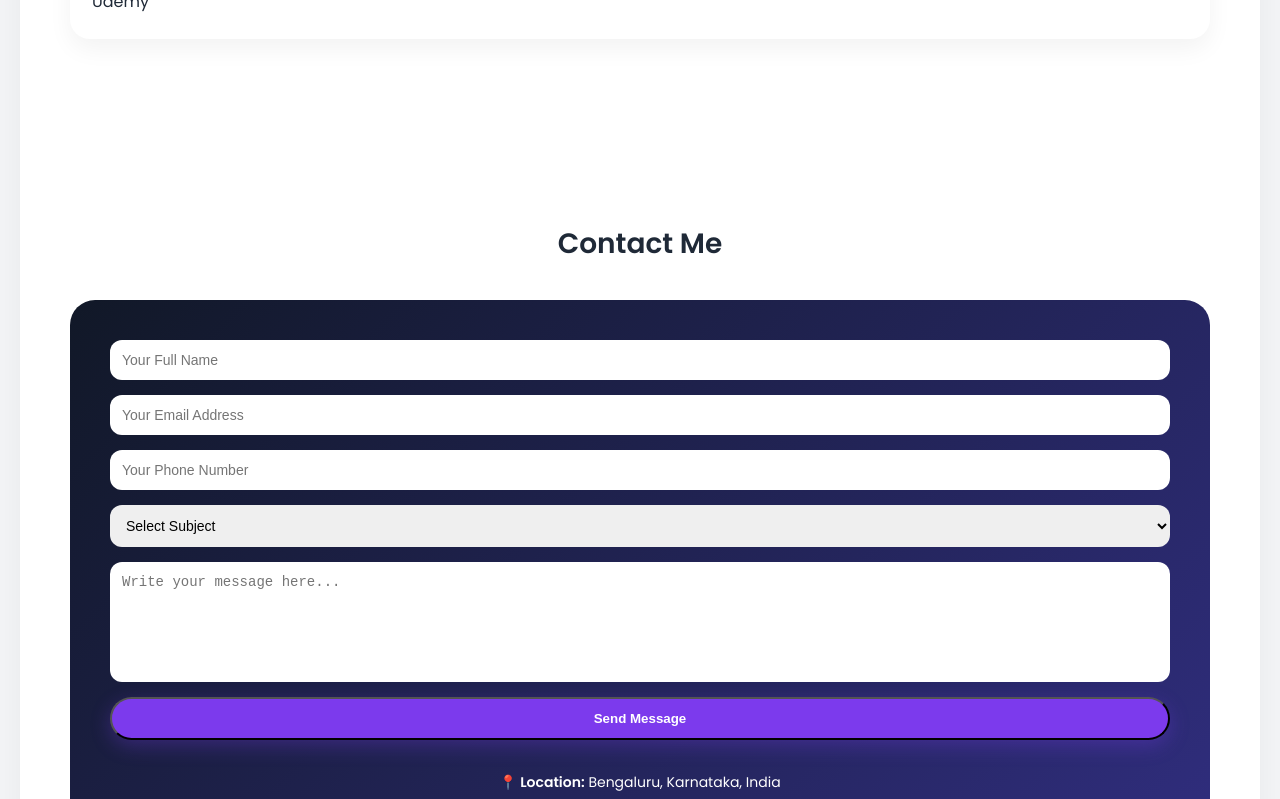
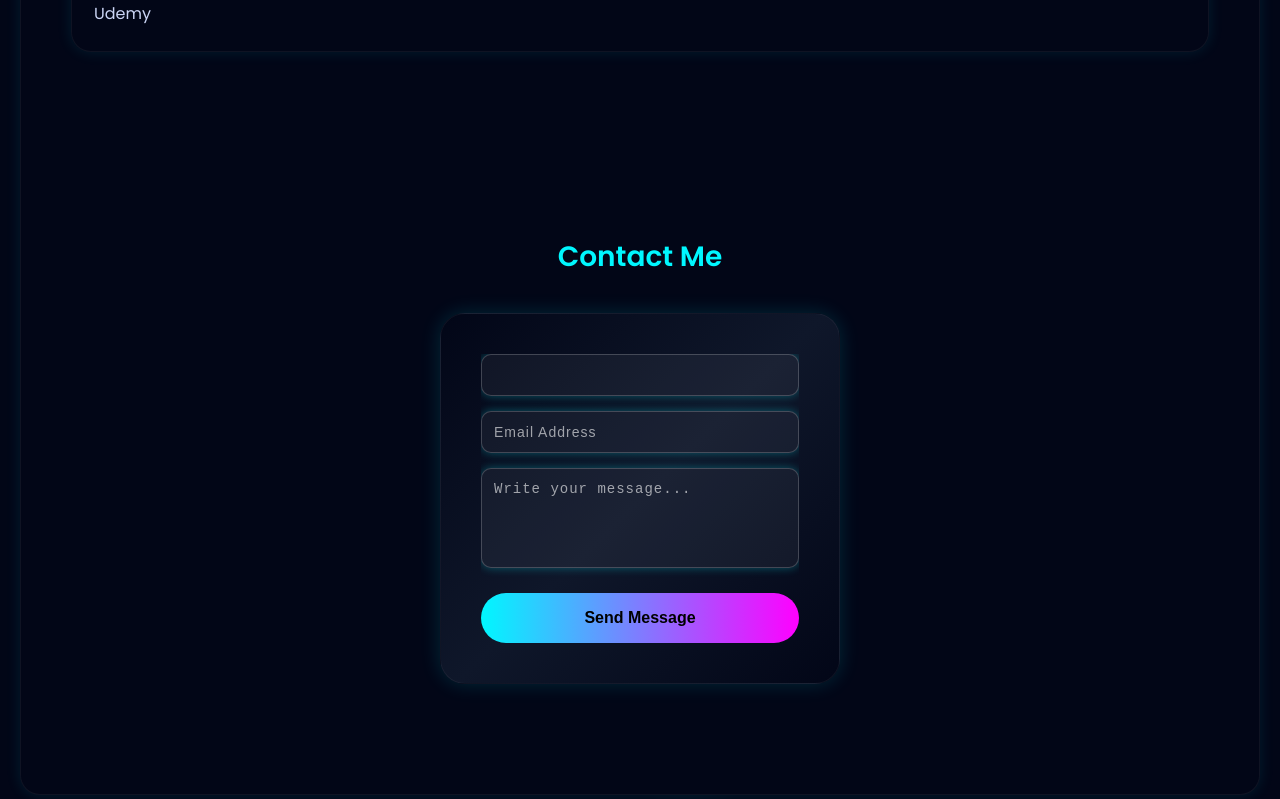
Before and after one commit to 25bcyc25-ship-it/portfolio-fullstack, a plain HTML site: page index.html in a window 1280 px wide. Shown: the part 2481-3280 px from the top of the page. Drawn offline with nearby package versions, Linux system fonts and the light colour scheme.

Commit message:
Refactor contact form with new design and styles

```diff
--- a/index.html
+++ b/index.html
@@ -11,11 +11,11 @@
 <style>
 
 :root{
---primary:#7c3aed;
---secondary:#a78bfa;
---dark:#111827;
---bg:#f3f4f6;
---text:#1f2937;
+--primary:#00f7ff;
+--secondary:#ff00ff;
+--dark:#0f172a;
+--bg:#020617;
+--text:#e2e8f0;
 }
 
 *{margin:0;padding:0;box-sizing:border-box;}
@@ -28,7 +28,7 @@ color:var(--text);
 
 /* NAV */
 nav{
-background:rgba(255,255,255,0.8);
+background:rgba(2,6,23,0.8);
 backdrop-filter:blur(10px);
 padding:15px 30px;
 display:flex;
@@ -36,7 +36,7 @@ justify-content:space-between;
 position:fixed;
 width:100%;
 top:0;
-box-shadow:0 4px 20px rgba(0,0,0,0.05);
+box-shadow:0 0 20px rgba(0,247,255,0.2);
 z-index:100;
 }
 
@@ -56,7 +56,7 @@ color:var(--primary);
 .hero{
 padding:140px 20px 80px;
 text-align:center;
-background:linear-gradient(135deg,#ede9fe,#ddd6fe,#c4b5fd);
+background:linear-gradient(135deg,#020617,#0f172a,#1e293b);
 }
 
 .hero h1{
@@ -83,13 +83,17 @@ font-size:16px;
 .btn{
 display:inline-block;
 padding:12px 28px;
-background:var(--primary);
-color:white;
+background:linear-gradient(90deg,#00f7ff,#ff00ff);
+color:black;
 border-radius:30px;
 text-decoration:none;
 font-weight:600;
 transition:0.3s;
-box-shadow:0 6px 20px rgba(124,58,237,0.3);
+}
+
+.btn:hover{
+box-shadow:0 0 15px #00f7ff;
+transform:translateY(-3px);
 }
 
 .btn:hover{
@@ -107,25 +111,28 @@ text-align:center;
 font-size:28px;
 margin-bottom:30px;
 font-weight:600;
+color:#00f7ff;
 }
 
 /* ABOUT */
 .about-box{
-background:white;
+background:#020617;
+border-radius:20px;
+box-shadow:0 0 15px rgba(0,247,255,0.1);
+border:1px solid rgba(255,255,255,0.05);
 padding:30px;
-border-radius:20px;
-box-shadow:0 10px 30px rgba(0,0,0,0.05);
 line-height:1.9;
 }
 
 /* SKILLS */
 .skill{
 display:inline-block;
-background:white;
+background:#020617;
 padding:10px 18px;
 margin:8px;
 border-radius:30px;
-box-shadow:0 5px 15px rgba(0,0,0,0.05);
+box-shadow:0 0 10px rgba(0,247,255,0.1);
+border:1px solid rgba(255,255,255,0.05);
 transition:0.3s;
 }
 
@@ -137,26 +144,40 @@ transform:scale(1.05);
 
 /* CERTIFICATIONS */
 .cert-card{
-background:white;
+background:#020617;
 padding:22px;
 margin-bottom:18px;
 border-radius:20px;
-box-shadow:0 10px 25px rgba(0,0,0,0.05);
+box-shadow:0 0 15px rgba(0,247,255,0.1);
+border:1px solid rgba(255,255,255,0.05);
+color:#e2e8f0;
 transition:0.3s;
+}
+.cert-card h3{
+color:#00f7ff;
+}
+
+.cert-card p{
+color:#cbd5f5;
 }
 
 .cert-card:hover{
-transform:translateY(-5px);
+transform:translateY(-8px);
+box-shadow:0 0 20px #00f7ff;
+}
+.cert-card{
+backdrop-filter:blur(10px);
 }
 
 /* CONTACT */
 .contact-box{
-background:linear-gradient(135deg,#111827,#312e81);
-color:white;
+background: linear-gradient(135deg, #020617, #0f172a, #020617);
+border-radius:25px;
 padding:40px;
-border-radius:25px;
-text-align:center;
-line-height:1.9;
+box-shadow:0 0 20px rgba(0,247,255,0.15);
+border:1px solid rgba(255,255,255,0.05);
+max-width:400px;
+margin:auto;
 }
 
 /* FOOTER */
@@ -194,7 +215,119 @@ margin-top:20px;
 font-size:14px;
 line-height:1.8;
 }
+/* ===== MINIMAL CONTACT UI ===== */
 
+.contact-wrapper {
+  text-align: center;
+}
+
+.contact-card {
+  background: transparent;
+  box-shadow: none;
+  position: relative;
+  overflow: hidden;
+}
+
+.contact-card::before {
+  content: "";
+  position: absolute;
+  inset: -2px;
+  border-radius: 22px;
+  background: linear-gradient(45deg, #00f7ff, #ff00ff, #00f7ff);
+  z-index: -1;
+  animation: borderGlow 4s linear infinite;
+}
+
+@keyframes borderGlow {
+  0% { filter: hue-rotate(0deg); }
+  100% { filter: hue-rotate(360deg); }
+}
+
+.contact-card form {
+  display: flex;
+  flex-direction: column;
+  gap: 15px;
+}
+
+.contact-card input,
+.contact-card textarea{
+  width:100%;
+  padding:12px;
+  border-radius:10px;
+  border:1px solid rgba(255,255,255,0.2);
+  background:rgba(255,255,255,0.05);
+  color:#ffffff;
+  font-size:14px;
+  box-shadow: 0 0 10px rgba(0,247,255,0.3);
+  transition: all 0.3s ease;
+}
+
+.contact-card input::placeholder,
+.contact-card textarea::placeholder {
+  color: rgba(255,255,255,0.6);
+  letter-spacing: 1px;
+}
+
+.contact-card input:focus,
+.contact-card textarea:focus{
+  border-color:#00f7ff;
+  box-shadow:
+  0 0 5px #00f7ff,
+  0 0 15px rgba(0, 247, 255, 0.6),
+  inset 0 0 5px rgba(0, 247, 255, 0.3);
+  outline:none;
+  transform: scale(0.90);
+}
+
+.contact-card textarea {
+  min-height: 100px;
+  resize: none;
+}
+
+.contact-card button{
+  width: 100%;          /* 👈 ADD HERE */
+  padding: 16px;        /* 👈 ADD HERE */
+  font-size: 16px;      /* 👈 ADD HERE */
+  margin-top: 10px;     /* 👈 ADD HERE */
+
+  background:linear-gradient(90deg,#00f7ff,#ff00ff);
+  border:none;
+  color:black;
+  font-weight:bold;
+  border-radius:30px;
+  transition:0.3s;
+}
+
+.contact-card button:hover{
+  transform: scale(0.90);
+box-shadow: 0 0 20px #ff00ff;
+}
+.contact-card button:active {
+  transform: scale(0.95);
+}
+/* ===== PREMIUM CONTACT GLOW BORDER ===== */
+.contact-box {
+  position: relative;
+  overflow: visible;
+}
+
+.contact-box::before {
+  content: "";
+  position: absolute;
+  inset: -2px;
+  border-radius: 25px;
+  background: linear-gradient(45deg, #00f7ff, #ff00ff, #00f7ff);
+  z-index: -1;
+  filter: blur(25px);
+opacity: 0.5;
+  opacity: 0.7;
+  animation: glowMove 6s linear infinite;
+}
+
+@keyframes glowMove {
+  0% { transform: rotate(0deg); }
+  100% { transform: rotate(360deg); }
+}
 </style>
 </head>
 
@@ -321,26 +454,27 @@ Currently pursuing BCA in Cyber Security.
 
 <div class="contact-box">
 
-<form id="contact-form" class="contact-form">
+  <!-- NEW CODE HERE -->
+  <div class="contact-wrapper">
+    <div class="contact-card">
 
-<input type="text" id="name" placeholder="Your Full Name" required>
+      <form id="contact-form">
+        <input id="name" place""holder="Full Name" required>
+        <input id="email" type="email" placeholder="Email Address" required>
+        <textarea id="message" placeholder="Write your message..." required></textarea>
+        <button type="submit">Send Message</button>
+      </form>
 
-<input type="email" id="email" placeholder="Your Email Address" required>
+    </div>
+  </div>
 
-<input type="tel" name="phone" placeholder="Your Phone Number">
+</div>
+</section>
+    </form>
 
-<select name="subject" required>
-<option value="">Select Subject</option>
-<option value="project">Project Inquiry</option>
-<option value="collaboration">Collaboration</option>
-<option value="internship">Internship Opportunity</option>
-<option value="other">Other</option>
-</select>
+  </div>
 
-<textarea id="message" placeholder="Write your message here..." required></textarea>
-
-<button type="submit" class="btn">Send Message</button>
-
+</div>
 </form>
 
 <div class="contact-info">
```
